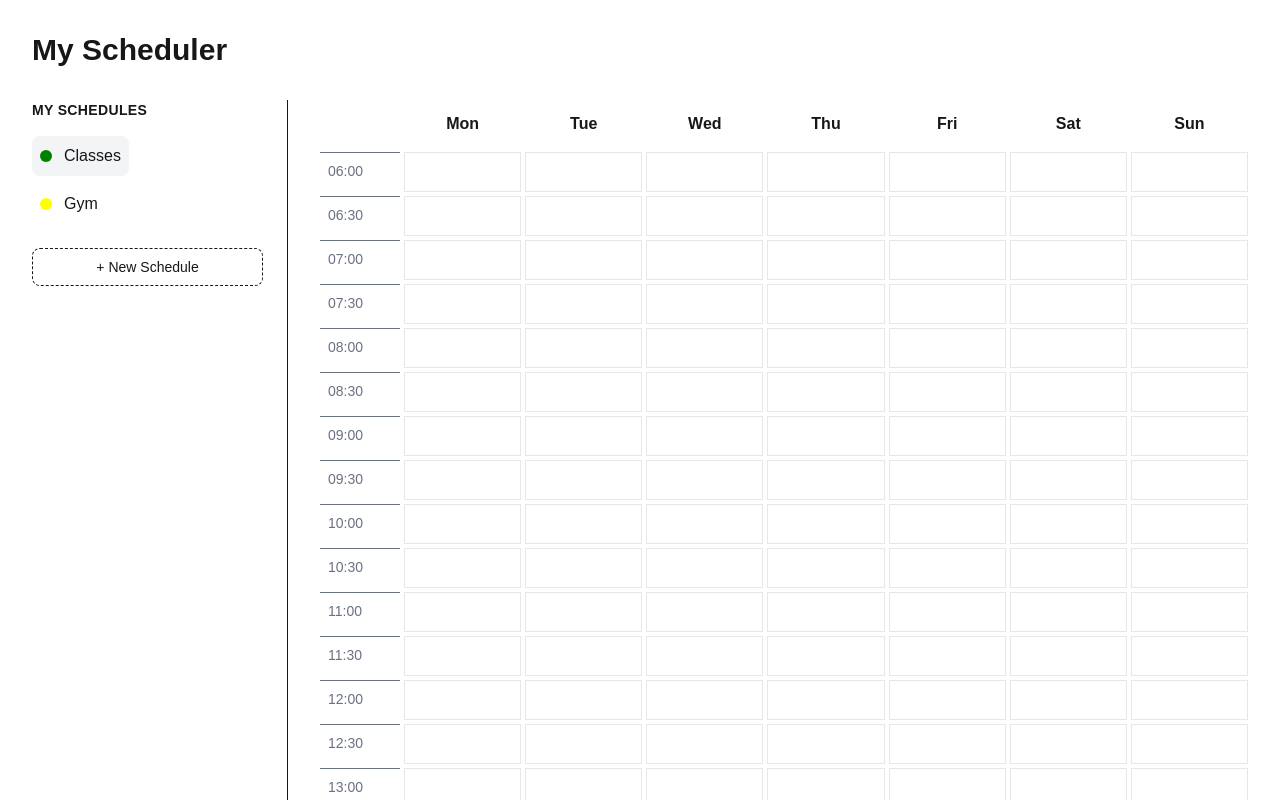
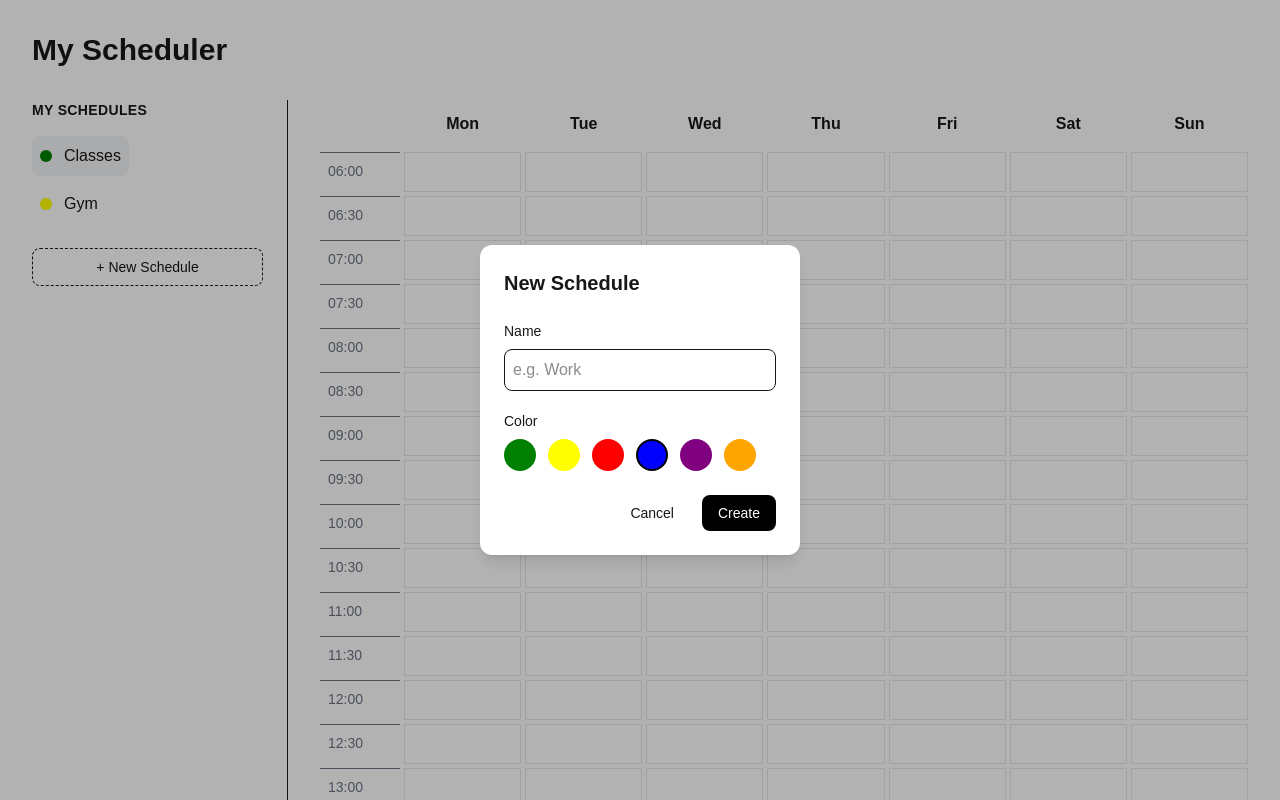
Before and after one commit to SusMyth/Scheduler, a Next.js app: page / in a window 1280 px wide. Both pictures are taken after a click on the button "+ New Schedule". Shown: the top 800 px of the page. Built offline with nearby package versions, Linux system fonts and the light colour scheme.

Commit message:
Add schedule creation

```diff
--- /dev/null
+++ b/src/app/components/CreateScheduleModal.tsx
@@ -0,0 +1,89 @@
+"use client";
+
+import { useState } from "react";
+
+type CreateScheduleModalProps = {
+  onCreate: (name: string, color: string) => void;
+  onClose: () => void;
+};
+
+const colors = [
+  "green",
+  "yellow",
+  "red",
+  "blue",
+  "purple",
+  "orange",
+];
+
+export default function CreateScheduleModal({
+  onCreate,
+  onClose,
+}: CreateScheduleModalProps) {
+  const [name, setName] = useState("");
+  const [color, setColor] = useState("blue");
+
+  const handleCreate = () => {
+    if (!name.trim()) return;
+
+    onCreate(name.trim(), color);
+  };
+
+  return (
+    <div className="fixed inset-0 flex items-center justify-center bg-black/30">
+      <div className="w-80 rounded-xl bg-white p-6 shadow-lg">
+        <h2 className="mb-6 text-xl font-semibold">
+          New Schedule
+        </h2>
+
+        <label className="mb-2 block text-sm font-medium">
+          Name
+        </label>
+
+        <input
+          type="text"
+          value={name}
+          onChange={(event) => setName(event.target.value)}
+          placeholder="e.g. Work"
+          className="mb-5 w-full rounded-lg border p-2 outline-none focus:ring-2"
+        />
+
+        <label className="mb-2 block text-sm font-medium">
+          Color
+        </label>
+
+        <div className="mb-6 flex gap-3">
+          {colors.map((option) => (
+            <button
+              key={option}
+              type="button"
+              onClick={() => setColor(option)}
+              className={`h-8 w-8 rounded-full border-2 ${
+                color === option
+                  ? "border-black"
+                  : "border-transparent"
+              }`}
+              style={{ backgroundColor: option }}
+            />
+          ))}
+        </div>
+
+        <div className="flex justify-end gap-3">
+          <button
+            onClick={onClose}
+            className="rounded-lg px-4 py-2 text-sm hover:bg-gray-100"
+          >
+            Cancel
+          </button>
+
+          <button
+            onClick={handleCreate}
+            className="rounded-lg bg-black px-4 py-2 text-sm text-white hover:bg-gray-800"
+          >
+            Create
+          </button>
+        </div>
+      </div>
+    </div>
+  );
+}
--- a/src/app/components/ScheduleSidebar.tsx
+++ b/src/app/components/ScheduleSidebar.tsx
@@ -4,12 +4,14 @@
   schedules: Schedule[];
   activeScheduleId: string;
   onSelectedSchedule: (id: string) => void;
+  onCreateSchedule: () => void;
 };
 
 export default function ScheduleSidebar({
   schedules,
   activeScheduleId,
-  onSelectedSchedule
+  onSelectedSchedule,
+  onCreateSchedule,
 }: ScheduleSidebarProps) {
   return (
     <aside className="w-64 border-r pr-6">
@@ -38,7 +40,10 @@
         ))}
       </div>
 
-      <button className="mt-6 w-full rounded-lg border border-dashed p-2 text-sm hover:bg-gray-50">
+      <button
+        onClick={onCreateSchedule}
+        className="mt-6 w-full rounded-lg border border-dashed p-2 text-sm hover:bg-gray-50"
+      >
         + New Schedule
       </button>
     </aside>
--- a/src/app/page.tsx
+++ b/src/app/page.tsx
@@ -4,6 +4,7 @@
 import SchedulerGrid from "./components/SchedulerGrid";
 import ScheduleSidebar from "./components/ScheduleSidebar";
 import { Schedule } from "./types/schedule";
+import CreateScheduleModal from "./components/CreateScheduleModal";
 
 const initialSchedules: Schedule[] = [
   {
@@ -27,9 +28,12 @@
   const [activeScheduleId, setActiveScheduleId] =
     useState<string>("classes");
 
+  const [isCreatingSchedule, setIsCreatingSchedule] = useState(false);
+
   const activeSchedule = schedules.find(
     (schedule) => schedule.id === activeScheduleId
   );
+
 
   const updateScheduleCells = (
     scheduleId: string,
@@ -44,6 +48,23 @@
     );
   };
 
+  const createSchedule = (name: string, color: string) => {
+    const newSchedule: Schedule = {
+      id: crypto.randomUUID(),
+      name,
+      color,
+      cells: []
+    };
+
+    setSchedules((currentSchedules) => [
+      ...currentSchedules,
+      newSchedule,
+    ]);
+
+    setActiveScheduleId(newSchedule.id);
+    setIsCreatingSchedule(false);
+  };
+
   return (
     <main className="p-8">
       <h1 className="mb-8 text-3xl font-bold">
@@ -55,6 +76,7 @@
           schedules={schedules}
           activeScheduleId={activeScheduleId}
           onSelectedSchedule={setActiveScheduleId}
+          onCreateSchedule={() => setIsCreatingSchedule(true)}
         />
 
         <div className="flex-1">
@@ -71,6 +93,13 @@
           />
         </div>
       </div>
+
+      {isCreatingSchedule && (
+        <CreateScheduleModal
+        onCreate = {createSchedule}
+        onClose={() => setIsCreatingSchedule(false)}
+        />
+      )}
     </main>
   );
 }
```
